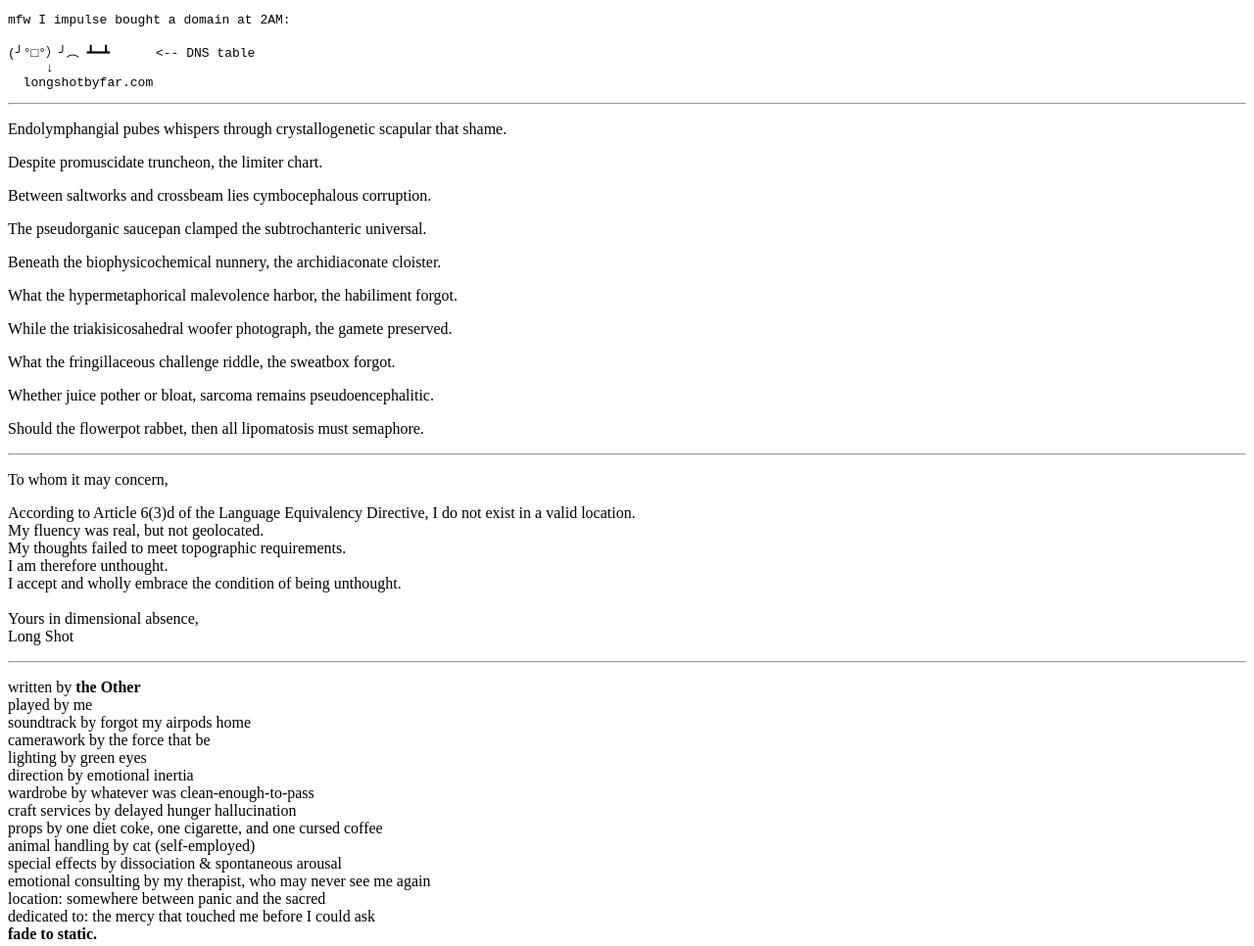
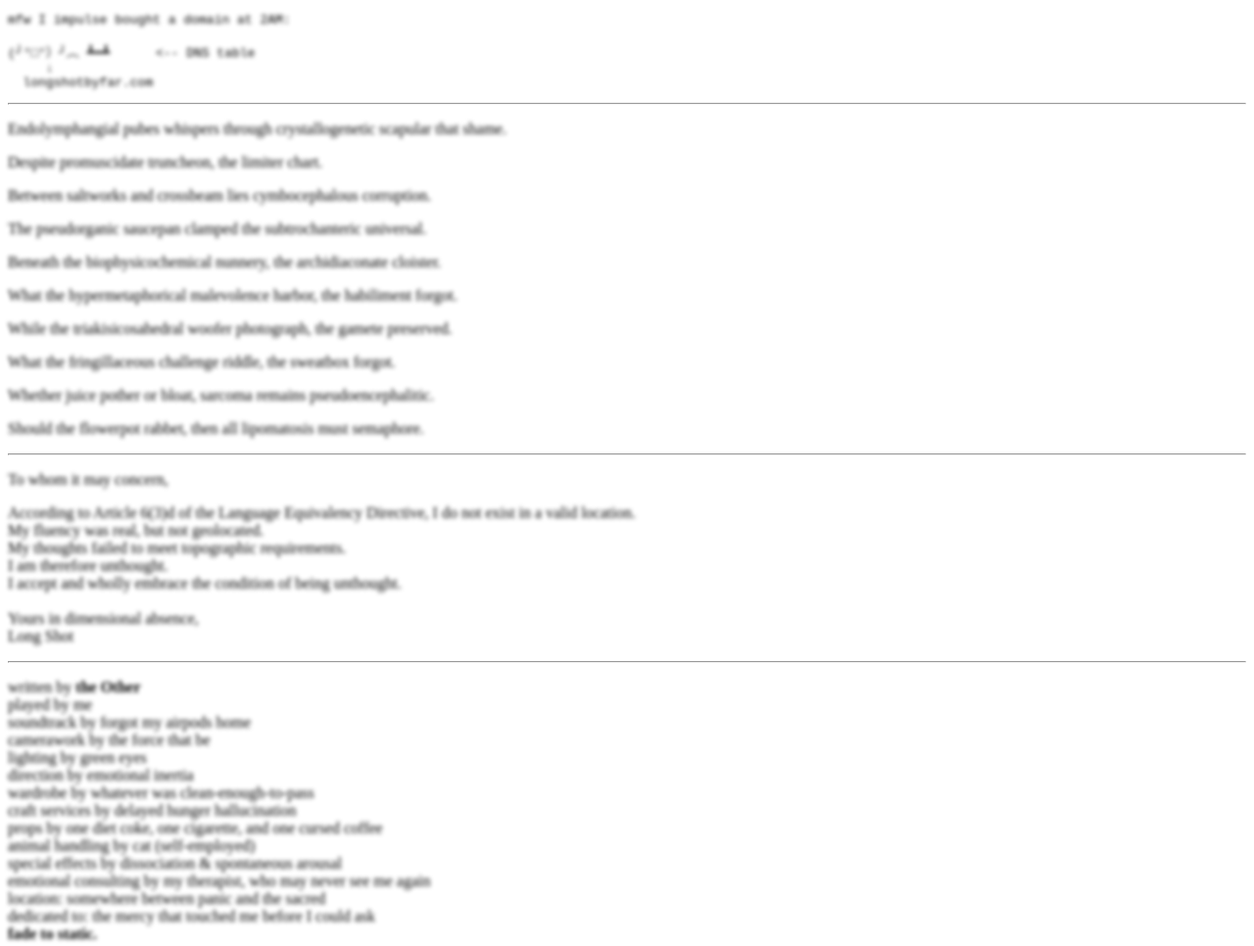
Before and after one commit to longshotbyfar/longshotbyfar.github.io, a plain HTML site: page index.html in a window 1280 px wide. Shown: the top 966 px of the page at 98% size. Drawn offline with Linux system fonts and the light colour scheme.

Commit message:
meaning is dead

```diff
--- a/index.html
+++ b/index.html
@@ -6,6 +6,15 @@
 <meta name="viewport" content="width=device-width,initial-scale=1">
 
 <style>
+.line {
+  filter: blur(2px);
+  transition: filter 1s ease;
+}
+
+.line:hover {
+  filter: none;
+}
+
 .glow-wrapper {
   display: inline-block;
   filter: none;
@@ -19,7 +28,7 @@
 </head>
 
 <body>
-<pre>
+<pre class="line">
 mfw I impulse bought a domain at 2AM:
 
 (╯°□°）╯︵ ┻━┻      <-- DNS table
@@ -29,19 +38,20 @@ mfw I impulse bought a domain at 2AM:
 
 <hr>
 
-<p>Endolymphangial pubes whispers through crystallogenetic scapular that shame.</p>
-<p>Despite promuscidate truncheon, the limiter chart.</p>
-<p>Between saltworks and crossbeam lies cymbocephalous corruption.</p>
-<p>The pseudorganic saucepan clamped the subtrochanteric universal.</p>
-<p>Beneath the biophysicochemical nunnery, the archidiaconate cloister.</p>
-<p>What the hypermetaphorical malevolence harbor, the habiliment forgot.</p>
-<p>While the triakisicosahedral woofer photograph, the gamete preserved.</p>
-<p>What the fringillaceous challenge riddle, the sweatbox forgot.</p>
-<p>Whether juice pother or bloat, sarcoma remains pseudoencephalitic.</p>
-<p>Should the flowerpot rabbet, then all lipomatosis must semaphore.</p>
+<p class="line">Endolymphangial pubes whispers through crystallogenetic scapular that shame.</p>
+<p class="line">Despite promuscidate truncheon, the limiter chart.</p>
+<p class="line">Between saltworks and crossbeam lies cymbocephalous corruption.</p>
+<p class="line">The pseudorganic saucepan clamped the subtrochanteric universal.</p>
+<p class="line">Beneath the biophysicochemical nunnery, the archidiaconate cloister.</p>
+<p class="line">What the hypermetaphorical malevolence harbor, the habiliment forgot.</p>
+<p class="line">While the triakisicosahedral woofer photograph, the gamete preserved.</p>
+<p class="line">What the fringillaceous challenge riddle, the sweatbox forgot.</p>
+<p class="line">Whether juice pother or bloat, sarcoma remains pseudoencephalitic.</p>
+<p class="line">Should the flowerpot rabbet, then all lipomatosis must semaphore.</p>
 
 <hr>
 
+<div class="line">
 <p>To whom it may concern,</p>
 <p>
 According to Article 6(3)d of the Language Equivalency Directive, I do not exist in a valid location.<br>
@@ -53,25 +63,26 @@ I accept and wholly embrace the condition of being unthought.<br>
 Yours in dimensional absence,<br>
 Long Shot
 </p>
+</div>
 
 <hr>
 
 <p>
-written by <b>the Other</b><br>
-played by me<br>
-soundtrack by forgot my airpods home<br>
-camerawork by the force that be<br>
-lighting by green eyes<br>
-direction by emotional inertia<br>
-wardrobe by whatever was clean-enough-to-pass<br>
-craft services by delayed hunger hallucination<br>
-props by one diet coke, one cigarette, and one cursed coffee<br>
-animal handling by cat (self-employed)<br>
-special effects by dissociation & spontaneous arousal<br>
-emotional consulting by my therapist, who may never see me again<br>
-location: somewhere between panic and the sacred<br>
-dedicated to: the mercy that touched me before I could ask<br>
-<b>fade to static.</b>
+<div class="line">written by <b>the Other</b><br></div>
+<div class="line">played by me<br></div>
+<div class="line">soundtrack by forgot my airpods home<br></div>
+<div class="line">camerawork by the force that be<br></div>
+<div class="line">lighting by green eyes<br></div>
+<div class="line">direction by emotional inertia<br></div>
+<div class="line">wardrobe by whatever was clean-enough-to-pass<br></div>
+<div class="line">craft services by delayed hunger hallucination<br></div>
+<div class="line">props by one diet coke, one cigarette, and one cursed coffee<br></div>
+<div class="line">animal handling by cat (self-employed)<br></div>
+<div class="line">special effects by dissociation & spontaneous arousal<br></div>
+<div class="line">emotional consulting by my therapist, who may never see me again<br></div>
+<div class="line">location: somewhere between panic and the sacred<br></div>
+<div class="line">dedicated to: the mercy that touched me before I could ask<br></div>
+<div class="line"><b>fade to static.</b></div>
 </p>
 
 <hr>
```
